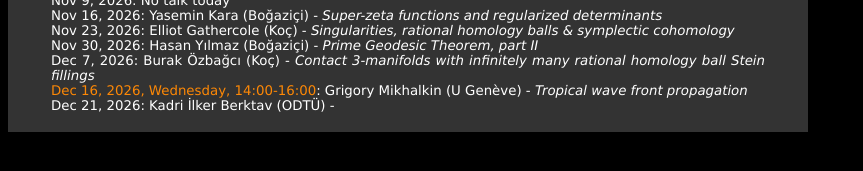
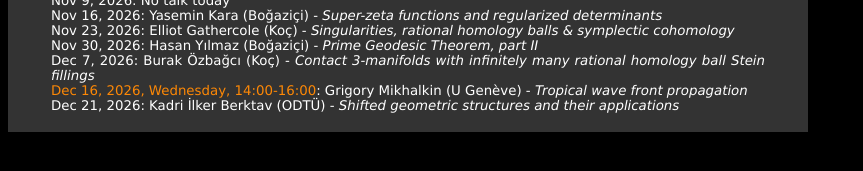
Before and after one commit to FeritOzturk/here, a plain HTML site: page GT24-2x.html in a window 1280 px wide. Shown: the part 263-434 px from the top of the page, without its empty margins (0-863 px from the left). Drawn offline with Linux system fonts and the light colour scheme.

Commit message:
Update GT24-2x.html

```diff
--- a/GT24-2x.html
+++ b/GT24-2x.html
@@ -42,7 +42,7 @@ Nov 23, 2026: Elliot Gathercole (Koç) - <i>Singularities, rational homology bal
 Nov 30, 2026: Hasan Yılmaz (Boğaziçi) - <i>Prime Geodesic Theorem, part II</i> <br>
 Dec 7, 2026:  Burak Özbağcı (Koç) - <i>Contact 3-manifolds with infinitely many rational homology ball Stein fillings</i> <br>
 <font color="#fd8806" face="Verdana"> Dec 16, 2026, Wednesday, 14:00-16:00</font>: Grigory Mikhalkin (U Genève) - <i>Tropical wave front propagation</i> <br>
-Dec 21, 2026: Kadri İlker Berktav (ODTÜ) - <i></i> <br>
+Dec 21, 2026: Kadri İlker Berktav (ODTÜ) - <i>Shifted geometric structures and their applications</i> <br>
 </span></p></blockquote>
 </td>  </tr>
 </tbody></table>
```
